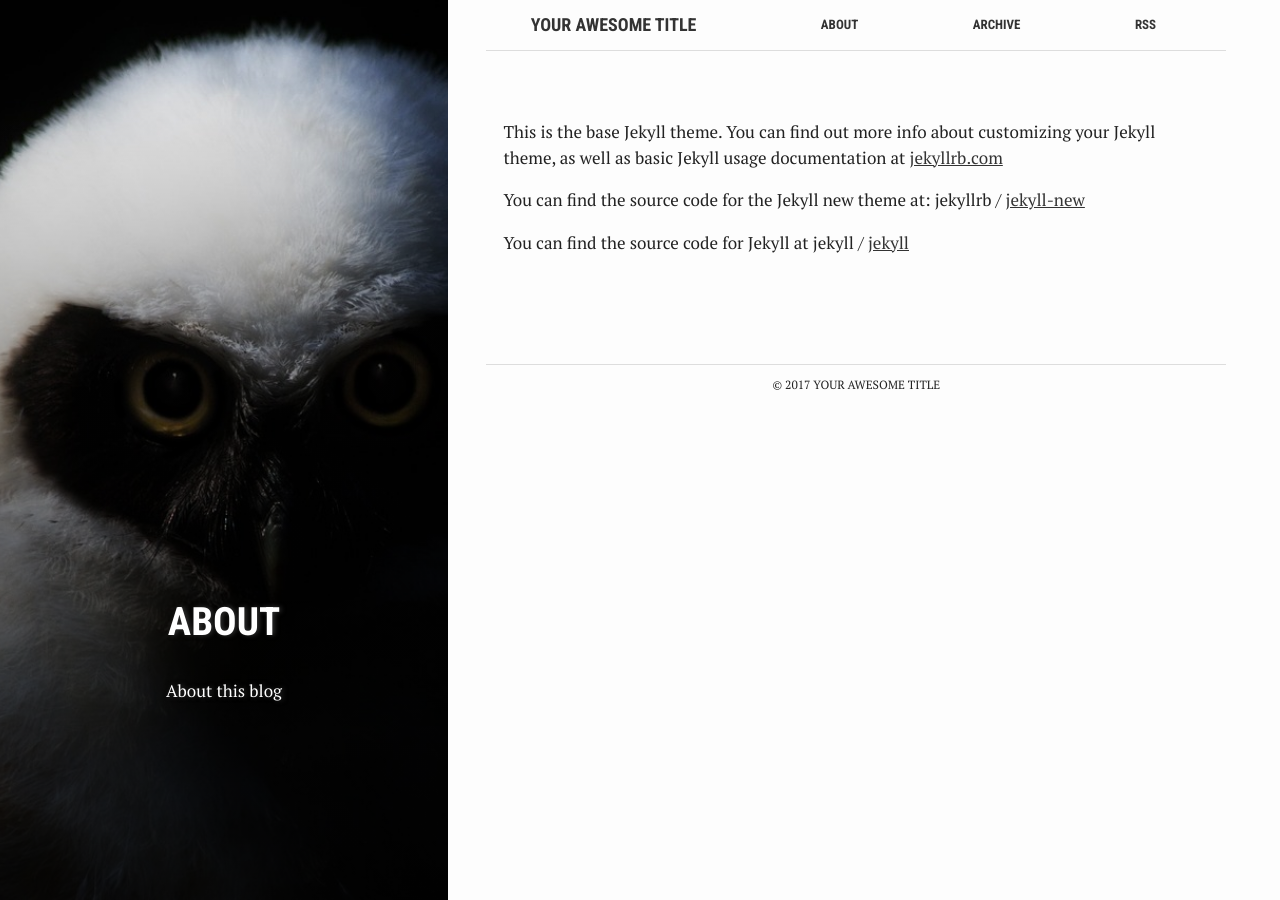
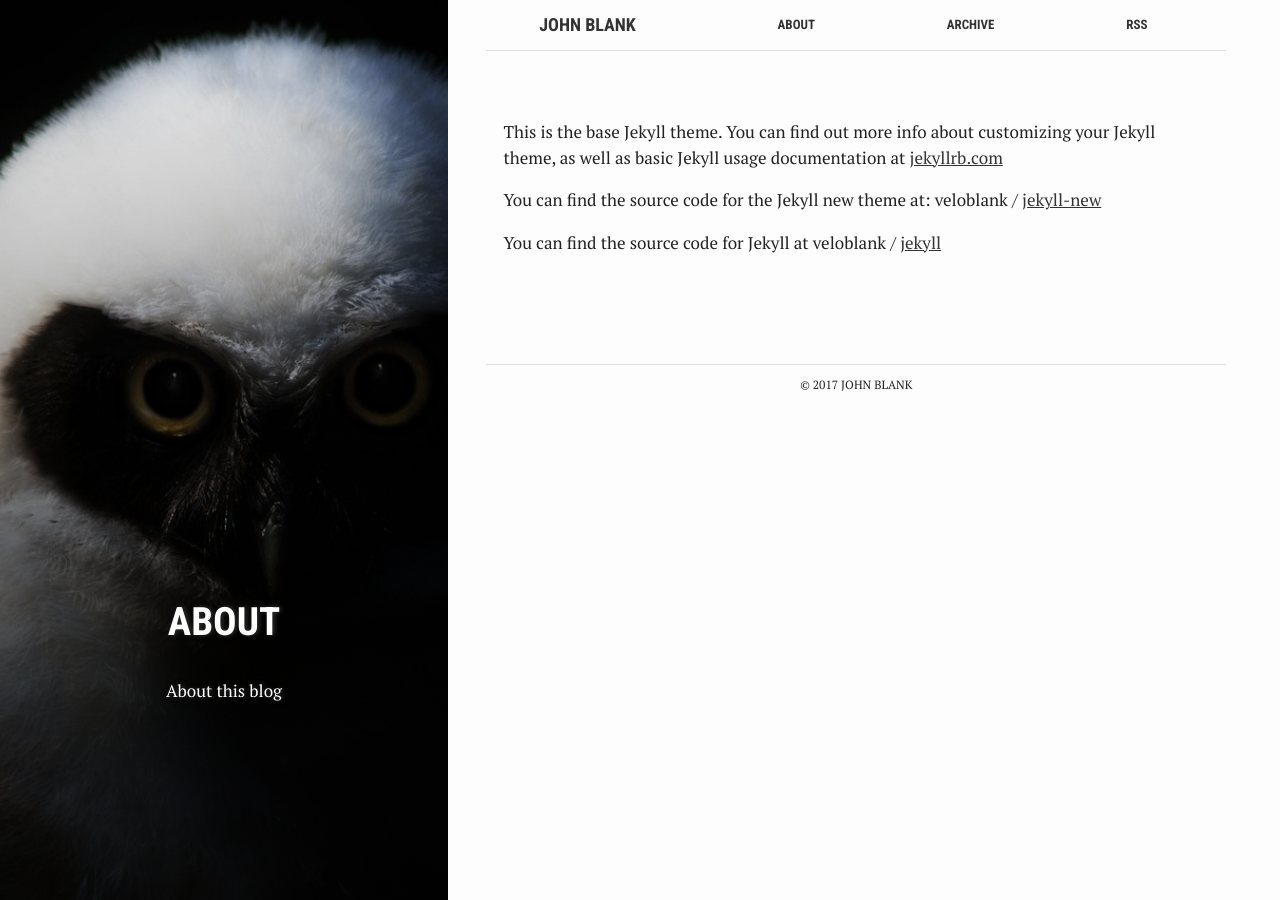
Before and after one commit to veloblank/veloblank.github.io, a Jekyll site: the page built from about.md, in a window 1280 px wide. Built offline with Jekyll 4.4.1, drawn with Linux system fonts in a browser that asks for light colours.

Commit message:
Update _config.yml

```diff
--- a/_config.yml
+++ b/_config.yml
@@ -6,8 +6,8 @@
 # 'jekyll serve'. If you change this file, please restart the server process.
 
 # Site settings
-title: Your awesome title
-email: your-email@domain.com
+title: John Blank
+email: veloblank@gmail.com
 description: > # this means to ignore newlines until "baseurl:"
   Write an awesome description for your new site here. You can edit this
   line in _config.yml. It will appear in your document head meta (for
@@ -15,8 +15,8 @@ description: > # this means to ignore newlines until "baseurl:"
 baseurl: "" # the subpath of your site, e.g. /blog
 lang: "en"
 url: "http://localhost:4000" # the base hostname & protocol for your site
-twitter_username: jekyllrb
-github_username:  jekyll
+twitter_username: veloblank
+github_username:  veloblank
 disqus_username:
 
 # Build settings
```
